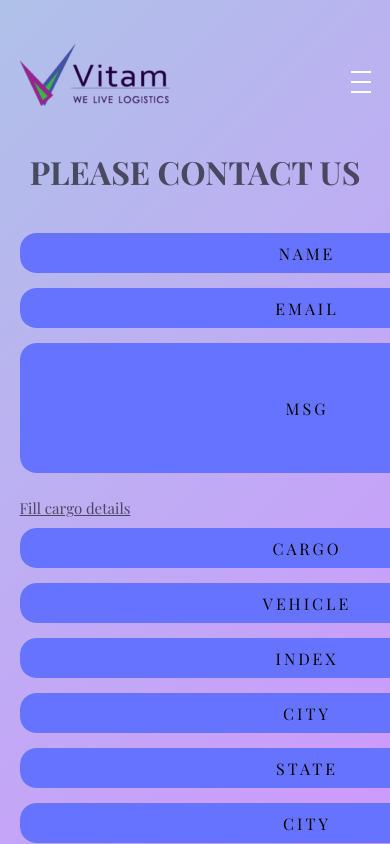
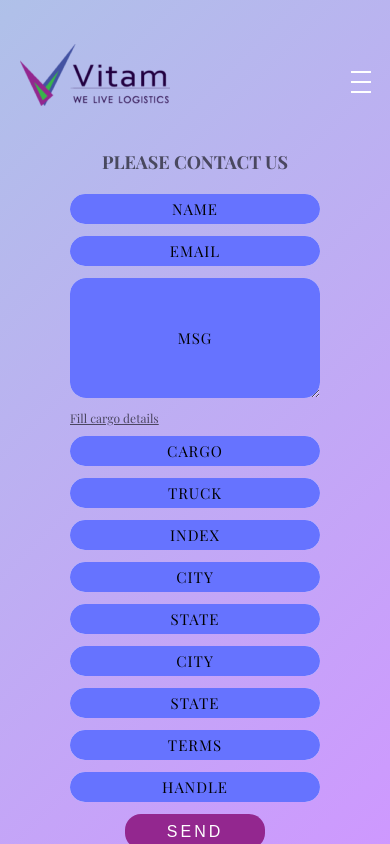
Before and after one commit to ArtemZakhar/vitam, a Next.js app: page /en/contacts in a window 390 px wide. Both pictures are taken after a click on the element "Fill cargo details". Built offline with nearby package versions, Linux system fonts and the light colour scheme.

Commit message:
make services page

```diff
--- a/app/[locale]/contacts/page.js
+++ b/app/[locale]/contacts/page.js
@@ -1,10 +1,13 @@
 import ContactForm from '@/components/contactPage/contactForm';
 import styles from '../page.module.scss';
+import { useMessages } from 'next-intl';
 
 export default function About() {
+  const message = useMessages();
+
   return (
     <main className={styles.main}>
-      <ContactForm />
+      <ContactForm message={message.CONTACTPAGE} />
     </main>
   );
 }
--- a/app/variables.scss
+++ b/app/variables.scss
@@ -13,6 +13,7 @@ $dark-color: #000000;
 $grey-700: #00000099;
 $grey-500: #00000040;
 $grey-100: #ffffff86;
+$red-700: rgb(195, 19, 19);
 
 :export {
   green: $green-500;
--- a/components/contactPage/contactForm.js
+++ b/components/contactPage/contactForm.js
@@ -7,7 +7,40 @@ import classes from './contactPage.module.scss';
 import Done from './icons/done.png';
 import Spinner from './icons/spinner.svg';
 
-function ContactForm() {
+function ContactForm({ message }) {
+  const {
+    h1,
+    name,
+    nameLabel,
+    check,
+    email,
+    emailLabel,
+    msg,
+    msgLabel,
+    show,
+    cargo,
+    cargoLabel,
+    transportType,
+    transportTypeLabel,
+    index,
+    indexLabel,
+    loadingPlace,
+    loadingPlaceLabel,
+    loadingCountry,
+    loadingCountryLabel,
+    deliveryPlace,
+    deliveryPlaceLabel,
+    deliveryCountry,
+    deliveryCountryLabel,
+    paymentTerms,
+    paymentTermsLabel,
+    handle,
+    handleLabel,
+    send,
+    error,
+    succeed,
+  } = message;
+
   const initialState = {
     name: false,
     email: false,
@@ -147,7 +180,7 @@ function ContactForm() {
 
   return (
     <Fragment>
-      <h1 className={classes.h1}>Please contact us</h1>
+      <h1 className={classes.h1}>{h1}</h1>
 
       <form className={classes.form} onSubmit={handleSubmit}>
         <div className={`${classes.field}`}>
@@ -158,10 +191,10 @@ function ContactForm() {
             id="name"
             required
             ref={nameInputRef}
-            placeholder="Who Are You?"
+            placeholder={name}
           />
           <label className={classes.labelName} htmlFor="name">
-            Name
+            {nameLabel}
           </label>
           <div className={classes.checked}>
             <Image
@@ -176,7 +209,7 @@ function ContactForm() {
               style={{ opacity: `${blure.name === true ? 1 : 0}` }}
               className={classes.checked_text}
             >
-              check
+              {check}
             </span>
           </div>
         </div>
@@ -189,10 +222,10 @@ function ContactForm() {
             type="text"
             id="email"
             ref={emailInputRef}
-            placeholder="name@email.com"
+            placeholder={email}
           />
           <label className={classes.labelEmail} htmlFor="email">
-            Email
+            {emailLabel}
           </label>
           <div className={classes.checked}>
             <Image
@@ -207,7 +240,7 @@ function ContactForm() {
               style={{ opacity: `${blure.email === true ? 1 : 0}` }}
               className={classes.checked_text}
             >
-              check
+              {check}
             </span>
           </div>
         </div>
@@ -219,10 +252,10 @@ function ContactForm() {
             id="msg"
             rows="5"
             ref={msgInputRef}
-            placeholder="Your message goes here..."
+            placeholder={msg}
           />
           <label className={classes.textareaLabel} htmlFor="msg">
-            Msg
+            {msgLabel}
           </label>
           <div className={classes.checked}>
             <Image
@@ -237,13 +270,13 @@ function ContactForm() {
               style={{ opacity: `${blure.msg === true ? 1 : 0}` }}
               className={classes.checked_text}
             >
-              check
+              {check}
             </span>
           </div>
         </div>
 
         <p onClick={handleView} className={classes.cargoDetailes}>
-          Fill cargo details
+          {show}
         </p>
 
         {moreLines && (
@@ -255,10 +288,10 @@ function ContactForm() {
                 type="text"
                 id="cargo"
                 ref={cargoInputRef}
-                placeholder="Cargo name"
+                placeholder={cargo}
               />
               <label className={classes.labelName} htmlFor="cargo">
-                Cargo
+                {cargoLabel}
               </label>
               <div className={classes.checked}>
                 <Image
@@ -273,7 +306,7 @@ function ContactForm() {
                   style={{ opacity: `${blure.cargo === true ? 1 : 0}` }}
                   className={classes.checked_text}
                 >
-                  check
+                  {check}
                 </span>
               </div>
             </div>
@@ -284,10 +317,10 @@ function ContactForm() {
                 type="text"
                 ref={transportTypeInputRef}
                 id="transportType"
-                placeholder="Vehicle type"
+                placeholder={transportType}
               />
               <label className={classes.labelName} htmlFor="transportType">
-                Vehicle
+                {transportTypeLabel}
               </label>
               <div className={classes.checked}>
                 <Image
@@ -302,7 +335,7 @@ function ContactForm() {
                   style={{ opacity: `${blure.transportType === true ? 1 : 0}` }}
                   className={classes.checked_text}
                 >
-                  check
+                  {check}
                 </span>
               </div>
             </div>
@@ -313,10 +346,10 @@ function ContactForm() {
                 type="text"
                 id="index"
                 ref={indexInputRef}
-                placeholder="Loading place(index)"
+                placeholder={index}
               />
               <label className={classes.labelName} htmlFor="index">
-                Index
+                {indexLabel}
               </label>
               <div className={classes.checked}>
                 <Image
@@ -331,7 +364,7 @@ function ContactForm() {
                   style={{ opacity: `${blure.index === true ? 1 : 0}` }}
                   className={classes.checked_text}
                 >
-                  check
+                  {check}
                 </span>
               </div>
             </div>
@@ -342,10 +375,10 @@ function ContactForm() {
                 type="text"
                 id="loadingPlace"
                 ref={loadingPlaceInputRef}
-                placeholder="Loading place(city)"
+                placeholder={loadingPlace}
               />
               <label className={classes.labelName} htmlFor="loadingPlace">
-                City
+                {loadingPlaceLabel}
               </label>
               <div className={classes.checked}>
                 <Image
@@ -360,7 +393,7 @@ function ContactForm() {
                   style={{ opacity: `${blure.loadingPlace === true ? 1 : 0}` }}
                   className={classes.checked_text}
                 >
-                  check
+                  {check}
                 </span>
               </div>
             </div>
@@ -371,10 +404,10 @@ function ContactForm() {
                 type="text"
                 id="loadingCountry"
                 ref={loadingCountryInputRef}
-                placeholder="Loading place(country)"
+                placeholder={loadingCountry}
               />
               <label className={classes.labelName} htmlFor="loadingCountry">
-                State
+                {loadingCountryLabel}
               </label>
               <div className={classes.checked}>
                 <Image
@@ -389,7 +422,7 @@ function ContactForm() {
                   style={{ opacity: `${blure.loadingCountry === true ? 1 : 0}` }}
                   className={classes.checked_text}
                 >
-                  check
+                  {check}
                 </span>
               </div>
             </div>
@@ -400,10 +433,10 @@ function ContactForm() {
                 type="text"
                 ref={deliveryPlaceInputRef}
                 id="deliveryPlace"
-                placeholder="Delivery place(city)"
+                placeholder={deliveryPlace}
               />
               <label className={classes.labelName} htmlFor="deliveryPlace">
-                City
+                {deliveryPlaceLabel}
               </label>
               <div className={classes.checked}>
                 <Image
@@ -418,7 +451,7 @@ function ContactForm() {
                   style={{ opacity: `${blure.deliveryPlace === true ? 1 : 0}` }}
                   className={classes.checked_text}
                 >
-                  check
+                  {check}
                 </span>
               </div>
             </div>
@@ -429,10 +462,10 @@ function ContactForm() {
                 type="text"
                 ref={deliveryCountryInputRef}
                 id="deliveryCountry"
-                placeholder="Delivery place(country)"
+                placeholder={deliveryCountry}
               />
               <label className={classes.labelName} htmlFor="deliveryCountry">
-                State
+                {deliveryCountryLabel}
               </label>
               <div className={classes.checked}>
                 <Image
@@ -447,7 +480,7 @@ function ContactForm() {
                   style={{ opacity: `${blure.deliveryCountry === true ? 1 : 0}` }}
                   className={classes.checked_text}
                 >
-                  check
+                  {check}
                 </span>
               </div>
             </div>
@@ -458,10 +491,10 @@ function ContactForm() {
                 type="text"
                 ref={paymentTermsInputRef}
                 id="paymentTerms"
-                placeholder="Payment terms"
+                placeholder={paymentTerms}
               />
               <label className={classes.labelName} htmlFor="paymentTerms">
-                Terms
+                {paymentTermsLabel}
               </label>
               <div className={classes.checked}>
                 <Image
@@ -476,7 +509,7 @@ function ContactForm() {
                   style={{ opacity: `${blure.paymentTerms === true ? 1 : 0}` }}
                   className={classes.checked_text}
                 >
-                  check
+                  {check}
                 </span>
               </div>
             </div>
@@ -487,10 +520,10 @@ function ContactForm() {
                 type="text"
                 ref={handleInputRef}
                 id="handle"
-                placeholder="When answer needed"
+                placeholder={handle}
               />
               <label className={classes.labelName} htmlFor="handle">
-                Handle
+                {handleLabel}
               </label>
               <div className={classes.checked}>
                 <Image
@@ -505,7 +538,7 @@ function ContactForm() {
                   style={{ opacity: `${blure.handle === true ? 1 : 0}` }}
                   className={classes.checked_text}
                 >
-                  check
+                  {check}
                 </span>
               </div>
             </div>
@@ -514,23 +547,19 @@ function ContactForm() {
 
         <div>
           <button className={classes.button} type="submit">
-            Send
+            {send}
           </button>
           <div className={classes.message__wrapper}>
             {loadingMsg && (
-              <div className={classes.message}>
+              <div className={`${classes.message} ${classes.message_spinner}`}>
                 <Image width={40} height={40} alt="spinner" src={Spinner} />
               </div>
             )}
             {errorMsg && (
-              <div className={`${classes.message} ${classes.message_error}`}>
-                Sending failed, please contact directly
-              </div>
+              <div className={`${classes.message} ${classes.message_error}`}>{error}</div>
             )}
             {succeedMsg && (
-              <div className={`${classes.message} ${classes.message_succeed}`}>
-                Successfully sent
-              </div>
+              <div className={`${classes.message} ${classes.message_succeed}`}>{succeed}</div>
             )}
           </div>
         </div>
--- a/components/contactPage/contactPage.module.scss
+++ b/components/contactPage/contactPage.module.scss
@@ -104,7 +104,7 @@
 }
 
 .button {
-  width: 150px;
+  width: 250px;
   height: 40px;
   display: flex;
   justify-content: center;
@@ -119,6 +119,7 @@
   font-size: 22px;
   border-radius: 16px;
   letter-spacing: 5px;
+  margin-bottom: 30px;
   @include ease;
   &:hover {
     background: $blue-500;
@@ -151,8 +152,9 @@
 
 .message {
   position: absolute;
-  left: 375px;
-  top: -42px;
+  left: 50%;
+  transform: translateX(-50%);
+  top: -20px;
   font-size: 15px;
   font-weight: bold;
   &__wrapper {
@@ -162,6 +164,188 @@
     color: $green-700;
   }
   &_error {
-    color: rgb(195, 19, 19);
+    color: $red-700;
   }
 }
+
+@media (max-width: 991px) {
+  .h1 {
+    margin-bottom: 20px;
+    font-size: 26px;
+  }
+
+  .form {
+    width: 500px;
+    .field {
+      margin-bottom: 12px;
+    }
+  }
+
+  .inputName,
+  .inputEmail,
+  .textareaMsg {
+    height: 30px;
+    font-size: 15px;
+    letter-spacing: 2px;
+  }
+
+  .labelName,
+  .labelEmail,
+  .textareaLabel {
+    height: 30px;
+    font-size: 15px;
+    letter-spacing: 2px;
+  }
+  .textareaMsg {
+    height: 120px;
+  }
+  .textareaLabel {
+    height: 120px;
+  }
+
+  .button {
+    font-size: 17px;
+    letter-spacing: 4px;
+  }
+
+  .checked {
+    font-size: 14px;
+    &_icon {
+      width: 20px;
+      height: 20px;
+    }
+  }
+
+  .cargoDetailes {
+    margin: 0;
+    font-size: 14px;
+  }
+
+  .message {
+    font-size: 14px;
+  }
+}
+
+@media (max-width: 767px) and (orientation: landscape) {
+  .h1 {
+    font-size: 21px;
+  }
+
+  .form {
+    width: 400px;
+    .field {
+      margin-bottom: 10px;
+    }
+  }
+
+  .inputName,
+  .inputEmail,
+  .textareaMsg {
+    height: 25px;
+    font-size: 14px;
+  }
+
+  .labelName,
+  .labelEmail,
+  .textareaLabel {
+    height: 25px;
+    font-size: 14px;
+  }
+  .textareaMsg {
+    height: 100px;
+  }
+  .textareaLabel {
+    height: 100px;
+  }
+
+  .button {
+    font-size: 16px;
+    letter-spacing: 3px;
+    width: 15 0px;
+    height: 35px;
+  }
+
+  .checked {
+    font-size: 13px;
+    &_icon {
+      width: 15px;
+      height: 15px;
+    }
+  }
+
+  .cargoDetailes {
+    font-size: 13px;
+  }
+
+  .message {
+    font-size: 13px;
+  }
+}
+
+@media (max-width: 575px) {
+  .h1 {
+    font-size: 18px;
+  }
+
+  .form {
+    width: 250px;
+    .field {
+      input[type='text'],
+      textarea {
+        &:focus,
+        &.focused {
+          + label {
+            width: 25%;
+          }
+        }
+      }
+      &:hover {
+        label {
+          width: 25%;
+        }
+      }
+    }
+  }
+
+  .inputName,
+  .inputEmail,
+  .textareaMsg {
+    padding-left: 26.5%;
+    font-size: 11px;
+  }
+  .labelName,
+  .labelEmail,
+  .textareaLabel {
+    letter-spacing: 1px;
+  }
+
+  .button {
+    font-size: 16px;
+    letter-spacing: 3px;
+    width: 140px;
+    height: 35px;
+    margin-bottom: 20px;
+  }
+
+  .checked {
+    left: 20px;
+    top: 5px;
+    &_text {
+      display: none;
+    }
+  }
+
+  .cargoDetailes {
+    margin-bottom: 10px;
+    font-size: 12px;
+  }
+
+  .message {
+    top: -15px;
+    &_error {
+      left: 0px;
+      transform: translateX(0);
+      font-size: 13px;
+    }
+  }
+}
--- a/messages/en.json
+++ b/messages/en.json
@@ -50,5 +50,37 @@
         "description": "Grab a cup of coffee or tea and make yourself comfortable - the shipments have just finished and you didn't notice)."
       }
     }
+  },
+  "CONTACTPAGE": {
+    "h1": "Please contact us",
+    "name": "Who Are You?",
+    "nameLabel": "Name",
+    "check": "check",
+    "email": "name@email.com",
+    "emailLabel": "Email",
+    "msg": "Your message goes here...",
+    "msgLabel": "Msg",
+    "show": "Fill cargo details",
+    "cargo": "Cargo name",
+    "cargoLabel": "Cargo",
+    "transportType": "Vehicle type",
+    "transportTypeLabel": "Truck",
+    "index": "Loading place(index)",
+    "indexLabel": "Index",
+    "loadingPlace": "Loading place(city)",
+    "loadingPlaceLabel": "City",
+    "loadingCountry": "Loading place(country)",
+    "loadingCountryLabel": "State",
+    "deliveryPlace": "Delivery place(city)",
+    "deliveryPlaceLabel": "City",
+    "deliveryCountry": "Delivery place(country)",
+    "deliveryCountryLabel": "State",
+    "paymentTerms": "Payment terms",
+    "paymentTermsLabel": "Terms",
+    "handle": "When answer needed",
+    "handleLabel": "Handle",
+    "send": "Send",
+    "error": "Sending failed, please contact directly",
+    "succeed": "Successfully sent"
   }
 }
--- a/messages/uk.json
+++ b/messages/uk.json
@@ -50,5 +50,37 @@
         "description": "Візьміть чашку кави чи чаю та влаштуйтесь зручніше - перевезення щойно закінчилося, а ви і не помітили)."
       }
     }
+  },
+  "CONTACTPAGE": {
+    "h1": "Зв'язатись з командою Вітам",
+    "name": "Ваше ім'я",
+    "nameLabel": "Ім'я",
+    "check": "добре",
+    "email": "name@email.com",
+    "emailLabel": "Пошта",
+    "msg": "Ваше повідомлення",
+    "msgLabel": "Смс",
+    "show": "Заповніть деталі по вантажу",
+    "cargo": "Назва вантажу",
+    "cargoLabel": "Товар",
+    "transportType": "Вид транспортного засобу",
+    "transportTypeLabel": "ТЗ",
+    "index": "Місце завантаження(індекс)",
+    "indexLabel": "Індекс",
+    "loadingPlace": "Місце завантаження(місто)",
+    "loadingPlaceLabel": "Місто",
+    "loadingCountry": "Місце завантаження(країна)",
+    "loadingCountryLabel": "Країна",
+    "deliveryPlace": "Місце призначення(місто)",
+    "deliveryPlaceLabel": "Місто",
+    "deliveryCountry": "Місце призначення(країна)",
+    "deliveryCountryLabel": "Країна",
+    "paymentTerms": "Терміни оплати",
+    "paymentTermsLabel": "Платіж",
+    "handle": "Коли потрібна відповідь?",
+    "handleLabel": "Час",
+    "send": "Відправити",
+    "error": "Збій відправлення, будь ласка, зв'яжіться напряму",
+    "succeed": "Успішно відправлено"
   }
 }
```
Also changed, not shown: components/layout/header.js (+8 -2 lines), components/layout/header.module.scss (+7 -7 lines).
